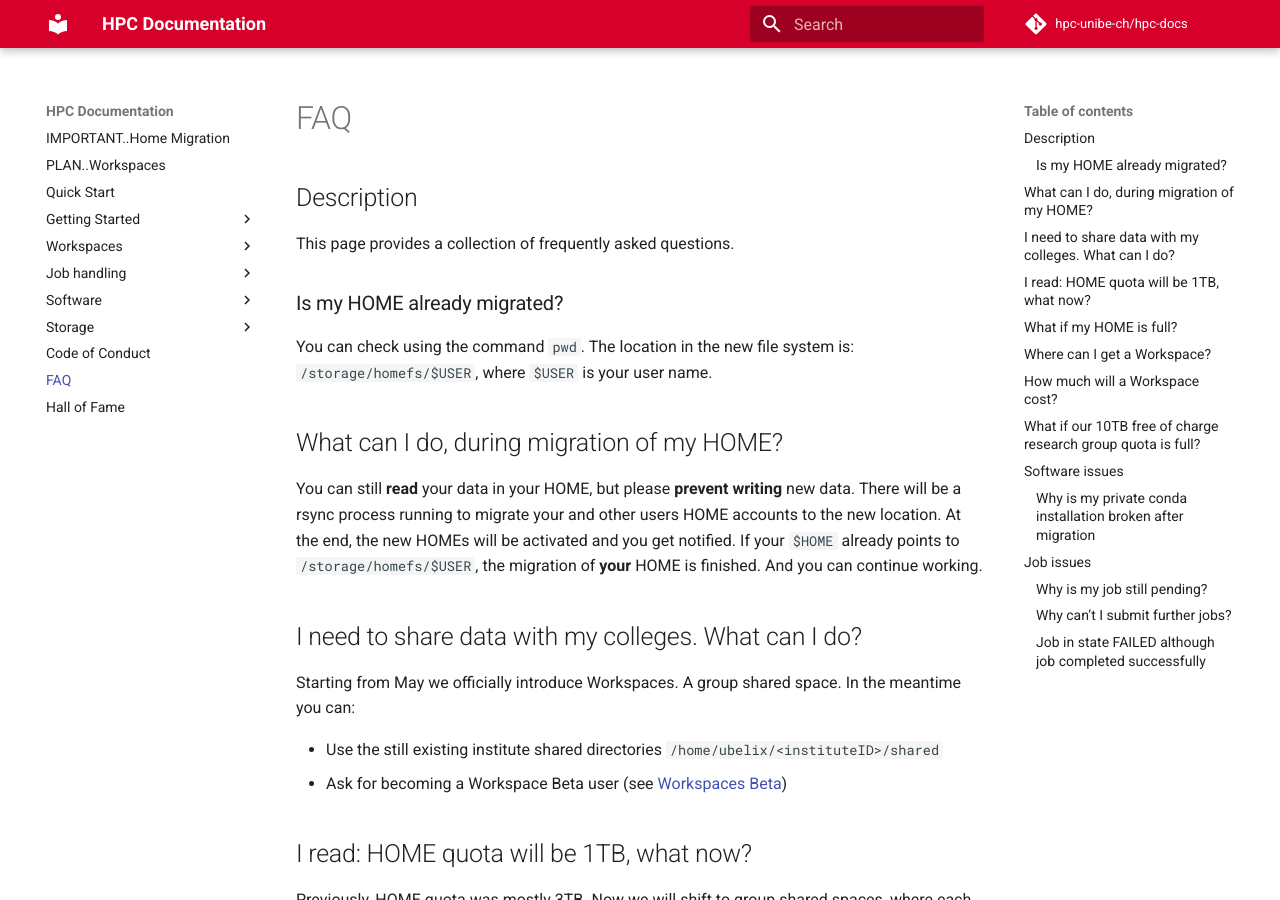
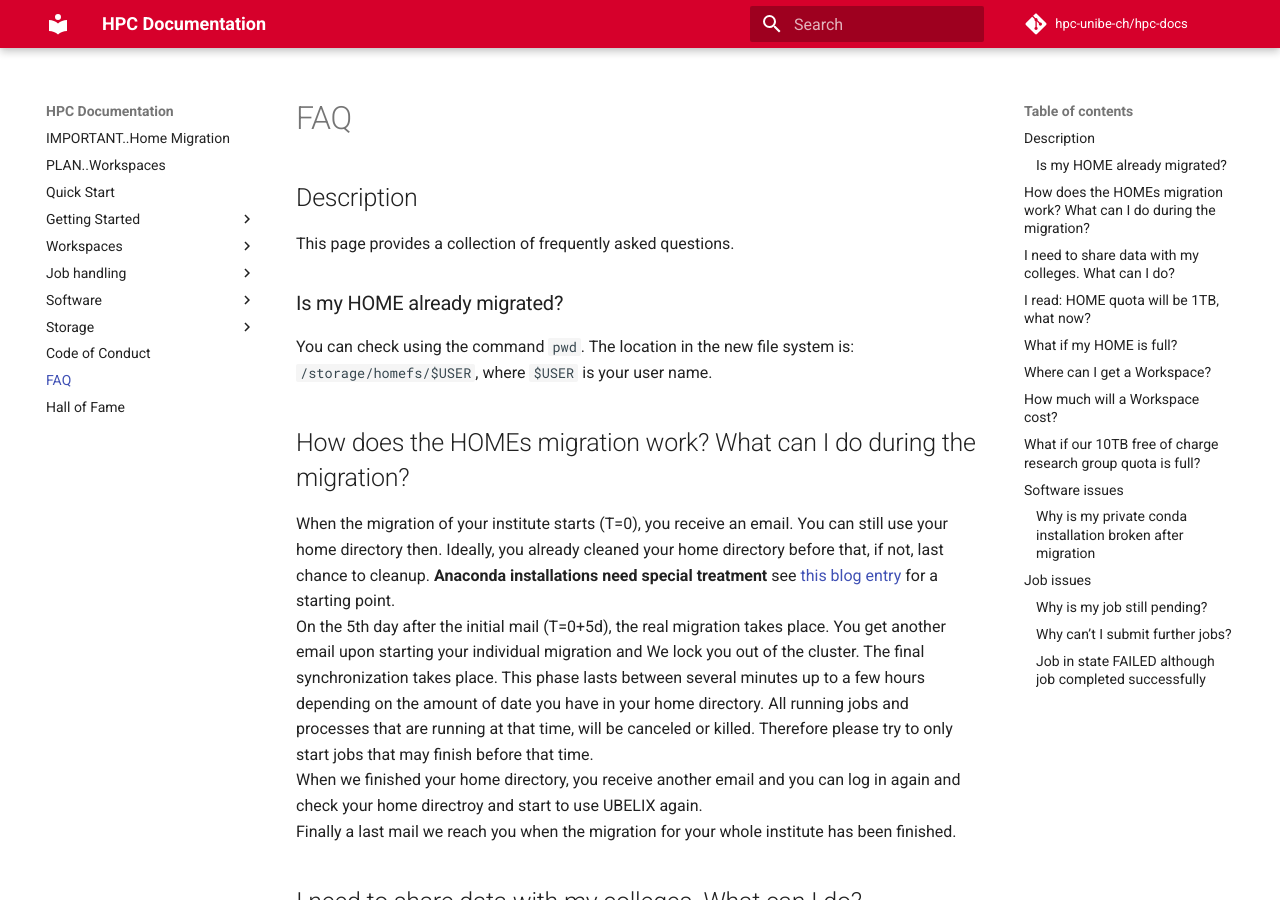
Before and after one commit to hpc-unibe-ch/hpc-unibe-ch.github.io, an MkDocs documentation site: the page built from docs/general/faq.md, in a window 1280 px wide and 900 px high. Built offline with MkDocs 1.6.1 and Material for MkDocs 9.7.7, drawn with Linux system fonts in a browser that asks for light colours; comment, search, counter and statistics services are not loaded.

Commit message:
Rendered the homes migration more precisely

```diff
--- a/docs/general/faq.md
+++ b/docs/general/faq.md
@@ -8,9 +8,16 @@ This page provides a collection of frequently asked questions.
 You can check using the command `pwd`.
 The location in the new file system is: `/storage/homefs/$USER`, where `$USER` is your user name.
 
-## What can I do, during migration of my HOME?
-You can still **read** your data in your HOME, but please **prevent writing** new data. There will be a rsync process running to migrate your and other users HOME accounts to the new location. At the end, the new HOMEs will be activated and you get notified.
-If your `$HOME` already points to `/storage/homefs/$USER`, the migration of **your** HOME is finished. And you can continue working.
+## How does the HOMEs migration work? What can I do during the migration?
+When the migration of your institute starts (T=0), you receive an email. You can still use your home directory then. Ideally, you already cleaned
+your home directory before that, if not, last chance to cleanup. **Anaconda installations need special treatment** see [this blog entry](https://www.anaconda.com/blog/moving-conda-environments)
+for a starting point.
+On the 5th day after the initial mail (T=0+5d), the real migration takes place. You get another email upon starting your individual migration and
+We lock you out of the cluster. The final synchronization takes place. This phase lasts between several minutes up to a few hours depending on the
+amount of date you have in your home directory. All running jobs and processes that are running at that time, will be canceled or killed.
+Therefore please try to only start jobs that may finish before that time.
+When we finished your home directory, you receive another email and you can log in again and check your home directroy and start to use UBELIX again.
+Finally a last mail we reach you when the migration for your whole institute has been finished.
 
 ## I need to share data with my colleges. What can I do?
 Starting from May we officially introduce Workspaces. A group shared space. In the meantime you can:
```
